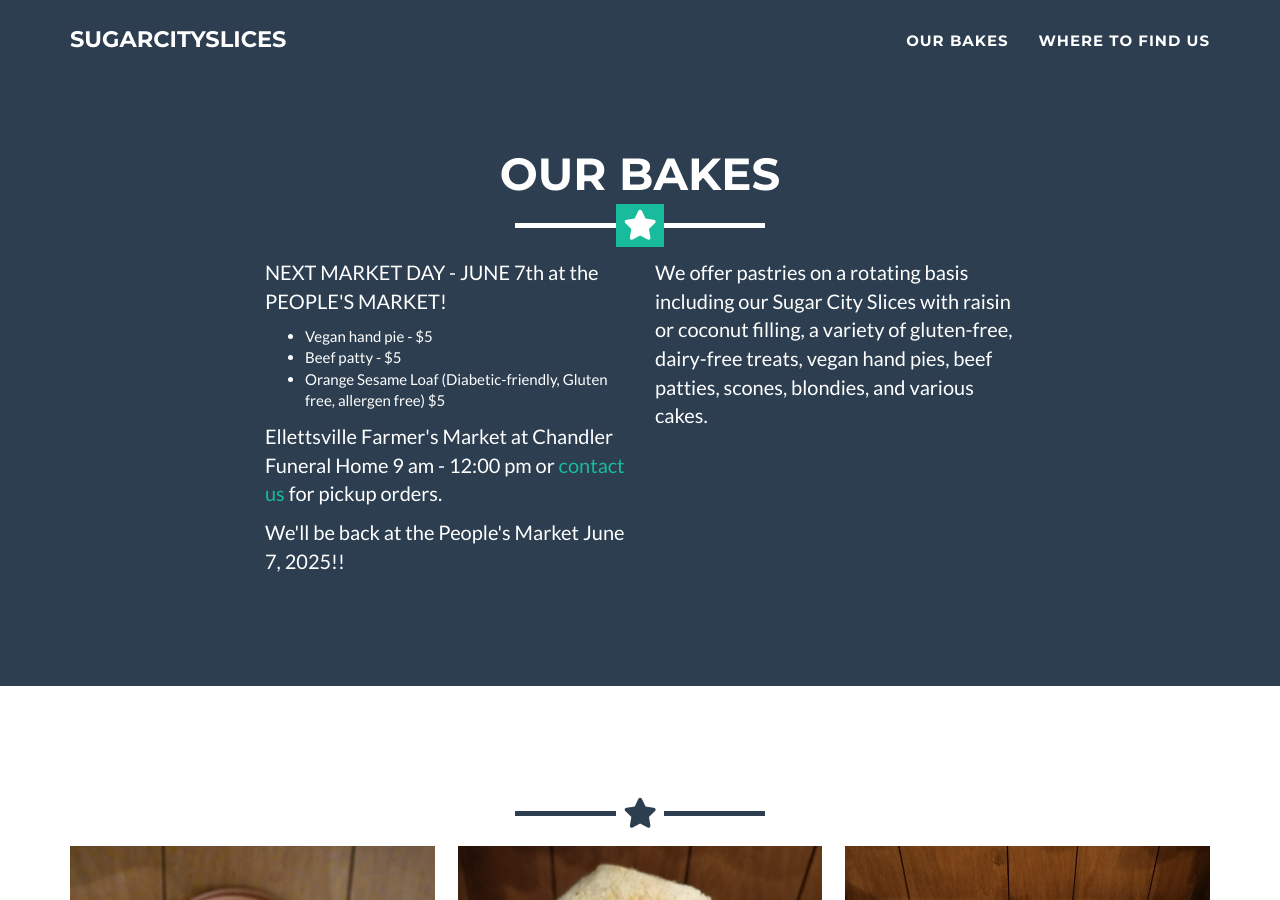
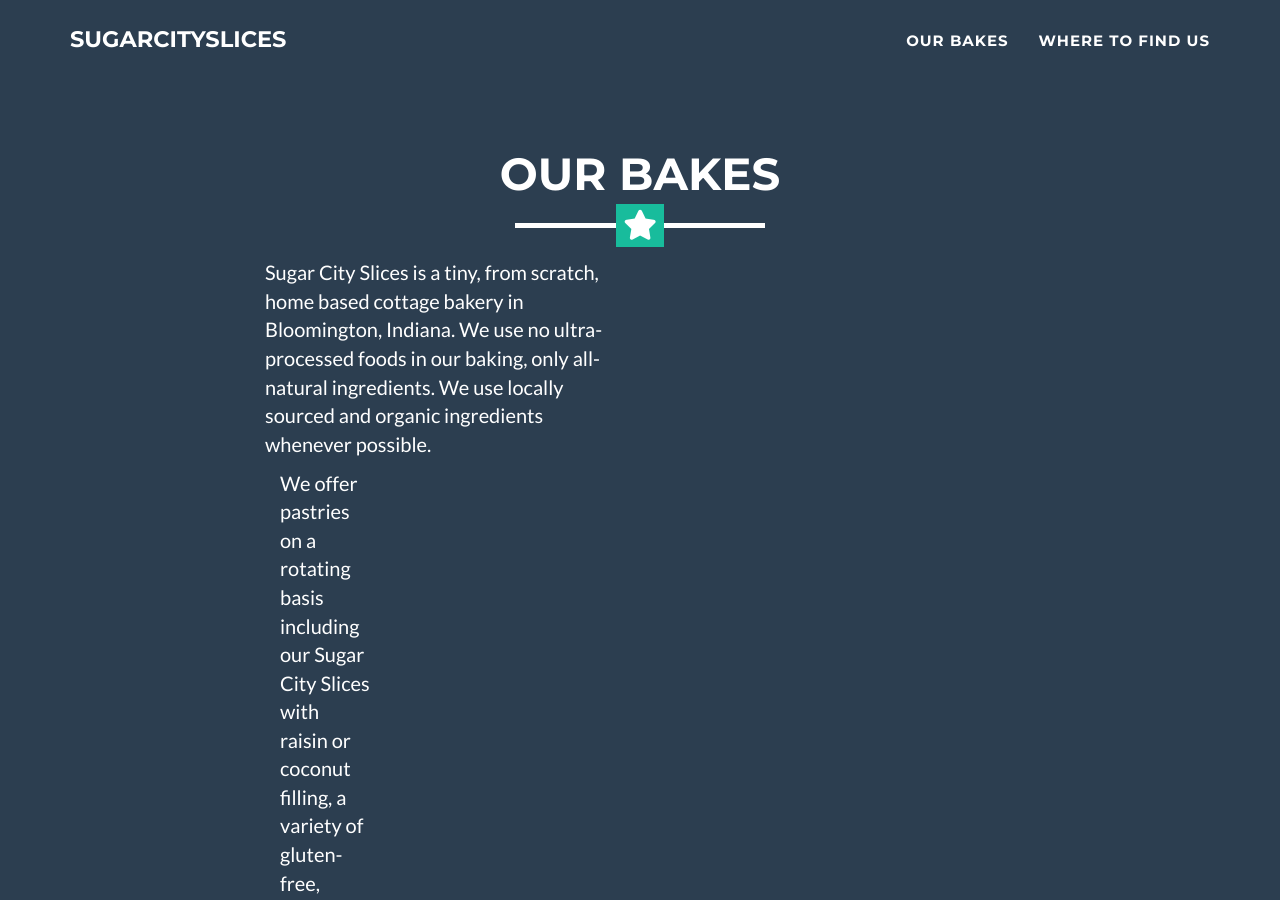
Before and after one commit to willaliburd/Sugarcityslices, a Jekyll site: the page built from _posts/2014-07-18-project-1.markdown, in a window 1280 px wide and 900 px high, scrolled down 683 px. Built offline with Jekyll 4.4.1, drawn with Linux system fonts in a browser that asks for light colours.

Commit message:
Update Whereabout.html
Removed
<p>NEXT MARKET DAY - JUNE 7th at the PEOPLE'S MARKET!</p>
     <ul class="star-bullet">
<li>Vegan hand pie - $5</li>
<li>Beef patty - $5</li>
<li>Orange Sesame Loaf (Diabetic-friendly, Gluten free, allergen free) $5</li>
</ul>
<p>Ellettsville Farmer's Market at Chandler Funeral Home 9 am - 12:00 pm or <a href="mailto:info@sugarcityslices.com">contact us</a> for pickup orders.</p>
<p>We'll be back at the People's Market June 7, 2025!!</p>
 </div>

Added
Sugar City Slices is a tiny, from scratch, home based cottage bakery in Bloomington, Indiana. We use no ultra-processed foods in our baking, only all-natural ingredients. We use locally sourced and organic ingredients whenever possible.

```diff
--- a/_includes/Whereabout.html
+++ b/_includes/Whereabout.html
@@ -9,15 +9,7 @@
     </div>
     <div class="row">
       <div class="col-lg-4 col-lg-offset-2">
-        <p>NEXT MARKET DAY - JUNE 7th at the PEOPLE'S MARKET!</p>
-     <ul class="star-bullet">
-<li>Vegan hand pie - $5</li>
-<li>Beef patty - $5</li>
-<li>Orange Sesame Loaf (Diabetic-friendly, Gluten free, allergen free) $5</li>
-</ul>
-<p>Ellettsville Farmer's Market at Chandler Funeral Home 9 am - 12:00 pm or <a href="mailto:info@sugarcityslices.com">contact us</a> for pickup orders.</p>
-<p>We'll be back at the People's Market June 7, 2025!!</p>
- </div>
+      <p>Sugar City Slices is a tiny, from scratch, home based cottage bakery in Bloomington, Indiana. We use no ultra-processed foods in our baking, only all-natural ingredients. We use locally sourced and organic ingredients whenever possible.</p>
        <div class="col-lg-4">
         <p>We offer pastries on a rotating basis including our Sugar City Slices with raisin or coconut filling, a variety of gluten-free, dairy-free treats, vegan hand pies, beef patties, scones, blondies, and various cakes.</p>
       </div>
```
